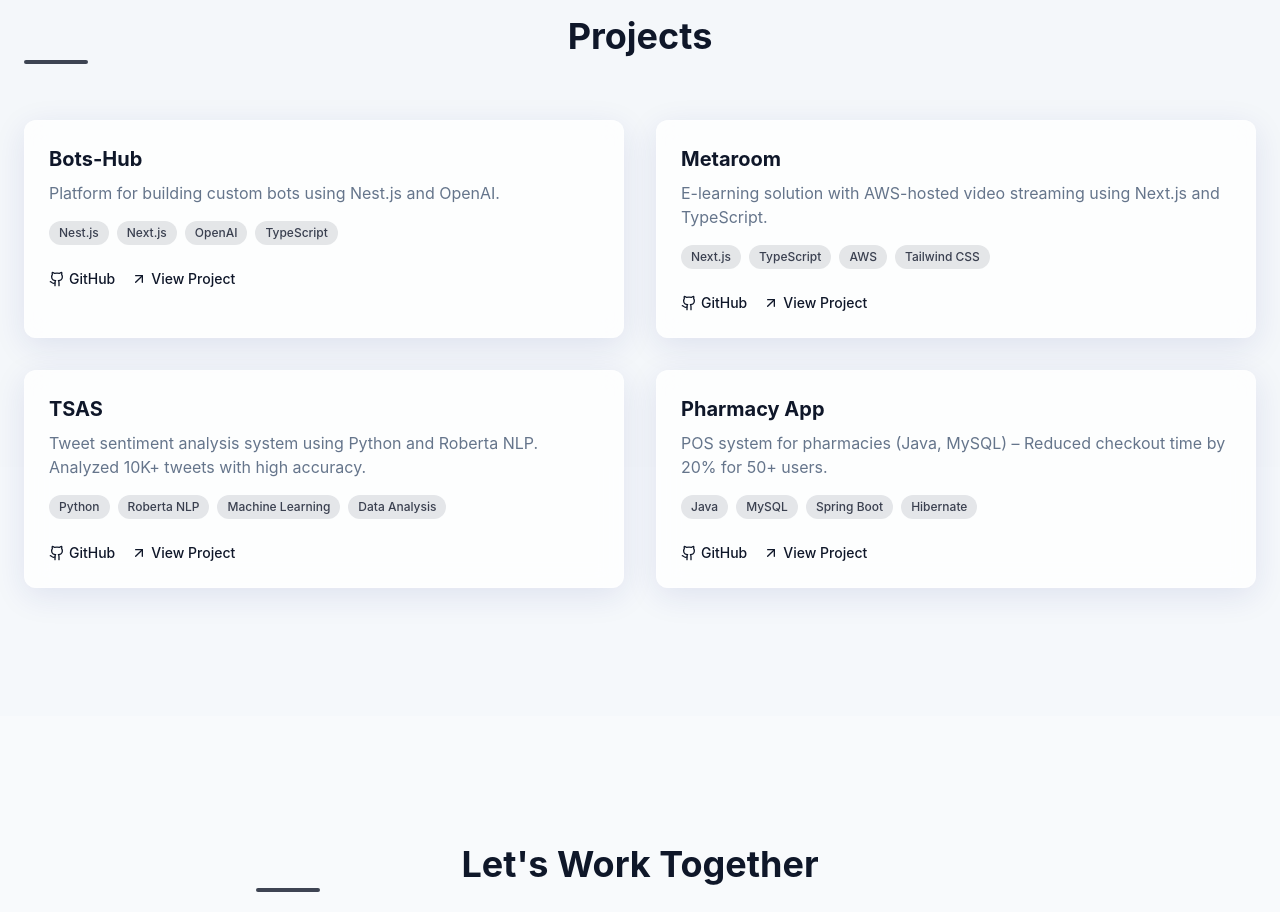
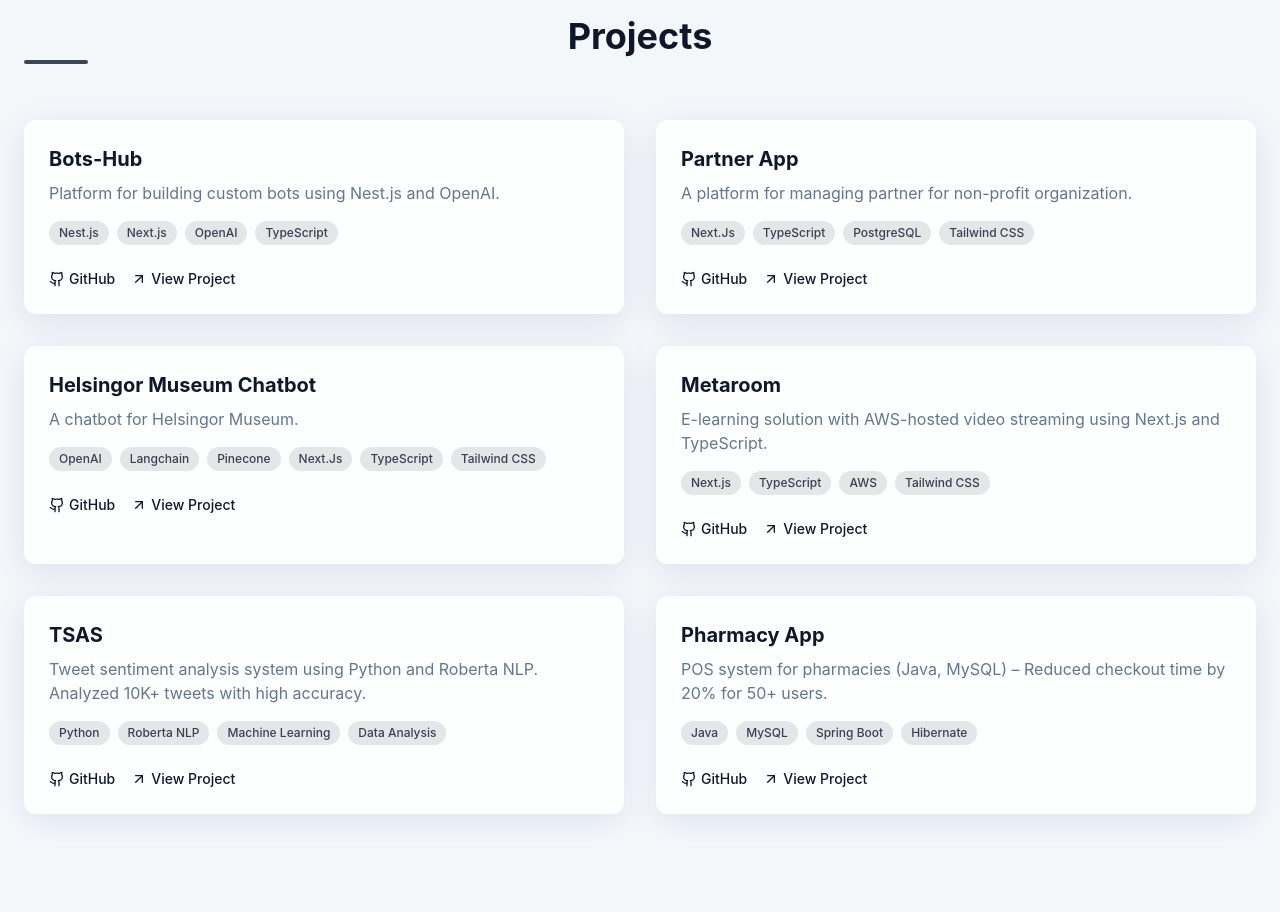
Before and after one commit to ahsan131-hub/myProfile, a React (Vite) app: page / in a window 1280 px wide. Shown: the part 1820-2732 px from the top of the page. Built offline with nearby package versions, Linux system fonts and the light colour scheme.

Commit message:
Update Vite version to 5.4.14, modify Navbar component to link to a Google Drive CV, and enhance Projects component with additional project entries and formatting improvements.

```diff
--- a/package.json
+++ b/package.json
@@ -78,6 +78,6 @@
     "tailwindcss": "^3.4.11",
     "typescript": "^5.5.3",
     "typescript-eslint": "^8.0.1",
-    "vite": "^6.2.1"
+    "vite": "^5.4.14"
   }
 }
--- a/src/components/Navbar.tsx
+++ b/src/components/Navbar.tsx
@@ -51,7 +51,7 @@ const Navbar = () => {
             </a>
           ))}
           <a
-            href="src/resource/MuhammadAhsan_CV.pdf"
+            href="https://drive.google.com/file/d/1s5aNXWBbv8gAMWWoqkkL65z7x4E3HSbL/view?usp=sharing"
             download
             className="btn-primary opacity-0 animate-fade-in"
             style={{ animationDelay: "0.7s", animationFillMode: "forwards" }}
--- a/src/components/Projects.tsx
+++ b/src/components/Projects.tsx
@@ -1,6 +1,5 @@
-
-import { useEffect, useRef } from 'react';
-import { ArrowUpRight, Github } from 'lucide-react';
+import { useEffect, useRef } from "react";
+import { ArrowUpRight, Github } from "lucide-react";
 
 interface ProjectsProps {
   id: string;
@@ -11,26 +10,50 @@ const projects = [
     title: "Bots-Hub",
     description: "Platform for building custom bots using Nest.js and OpenAI.",
     github: "https://github.com/ahsan131-hub/bots-hub-frontend",
-    techStack: ["Nest.js", "Next.js", "OpenAI", "TypeScript"]
+    techStack: ["Nest.js", "Next.js", "OpenAI", "TypeScript"],
+  },
+
+  {
+    title: "Partner App",
+    description: "A platform for managing partner for non-profit organization.",
+    github: "https://partners.lnob.net",
+    techStack: ["Next.Js", "TypeScript", "PostgreSQL", "Tailwind CSS"],
+  },
+  {
+    title: "Helsingor Museum Chatbot",
+    description: "A chatbot for Helsingor Museum.",
+    github: "https://ui.museum-helsingor.dk/",
+    techStack: [
+      "OpenAI",
+      "Langchain",
+      "Pinecone",
+      "Next.Js",
+      "TypeScript",
+      "Tailwind CSS",
+    ],
   },
   {
     title: "Metaroom",
-    description: "E-learning solution with AWS-hosted video streaming using Next.js and TypeScript.",
+    description:
+      "E-learning solution with AWS-hosted video streaming using Next.js and TypeScript.",
     github: "https://github.com/ahsan131-hub/metaroom-client",
-    techStack: ["Next.js", "TypeScript", "AWS", "Tailwind CSS"]
+    techStack: ["Next.js", "TypeScript", "AWS", "Tailwind CSS"],
   },
   {
     title: "TSAS",
-    description: "Tweet sentiment analysis system using Python and Roberta NLP. Analyzed 10K+ tweets with high accuracy.",
-    github: "https://github.com/ahsan131-hub/Tweets-Sentimental-Analysis-System",
-    techStack: ["Python", "Roberta NLP", "Machine Learning", "Data Analysis"]
+    description:
+      "Tweet sentiment analysis system using Python and Roberta NLP. Analyzed 10K+ tweets with high accuracy.",
+    github:
+      "https://github.com/ahsan131-hub/Tweets-Sentimental-Analysis-System",
+    techStack: ["Python", "Roberta NLP", "Machine Learning", "Data Analysis"],
   },
   {
     title: "Pharmacy App",
-    description: "POS system for pharmacies (Java, MySQL) – Reduced checkout time by 20% for 50+ users.",
+    description:
+      "POS system for pharmacies (Java, MySQL) – Reduced checkout time by 20% for 50+ users.",
     github: "#",
-    techStack: ["Java", "MySQL", "Spring Boot", "Hibernate"]
-  }
+    techStack: ["Java", "MySQL", "Spring Boot", "Hibernate"],
+  },
 ];
 
 const Projects = ({ id }: ProjectsProps) => {
@@ -39,20 +62,20 @@ const Projects = ({ id }: ProjectsProps) => {
   useEffect(() => {
     const observer = new IntersectionObserver(
       (entries) => {
-        entries.forEach(entry => {
+        entries.forEach((entry) => {
           if (entry.isIntersecting) {
-            entry.target.classList.add('animate-fade-in');
+            entry.target.classList.add("animate-fade-in");
           }
         });
       },
       { threshold: 0.1 }
     );
 
-    const projectCards = document.querySelectorAll('.project-card');
-    projectCards.forEach(card => observer.observe(card));
+    const projectCards = document.querySelectorAll(".project-card");
+    projectCards.forEach((card) => observer.observe(card));
 
     return () => {
-      projectCards.forEach(card => observer.unobserve(card));
+      projectCards.forEach((card) => observer.unobserve(card));
     };
   }, []);
 
@@ -71,7 +94,10 @@ const Projects = ({ id }: ProjectsProps) => {
             <div
               key={index}
               className="project-card opacity-0 glass-card rounded-xl overflow-hidden card-hover relative group"
-              style={{ animationDelay: `${0.2 + index * 0.1}s`, animationFillMode: 'forwards' }}
+              style={{
+                animationDelay: `${0.2 + index * 0.1}s`,
+                animationFillMode: "forwards",
+              }}
             >
               <div className="p-6">
                 <h3 className="text-xl font-bold mb-2 group-hover:text-primary transition-colors duration-300">
```
Also changed, not shown: 1 other file (tests, documents, lock files or other folders).
